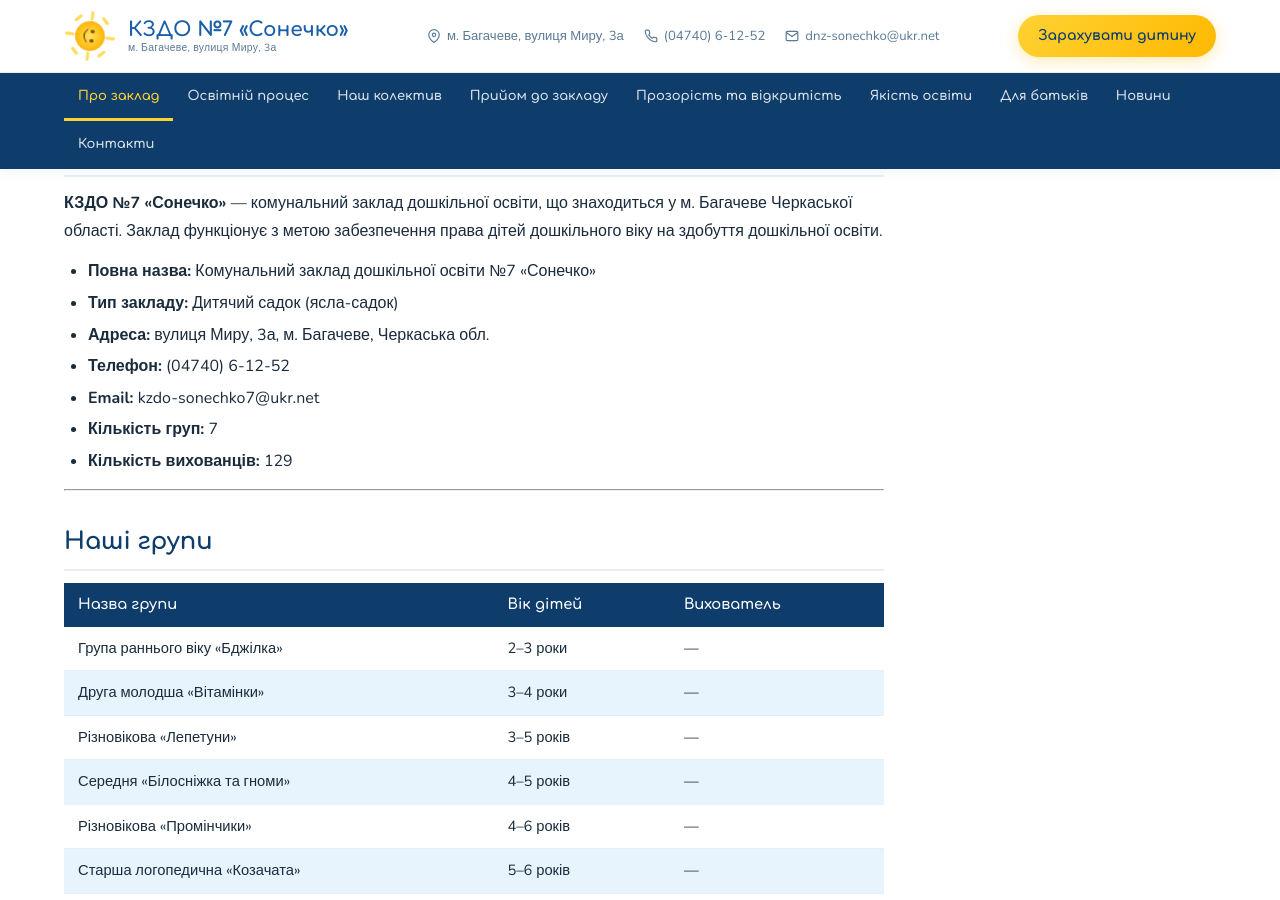
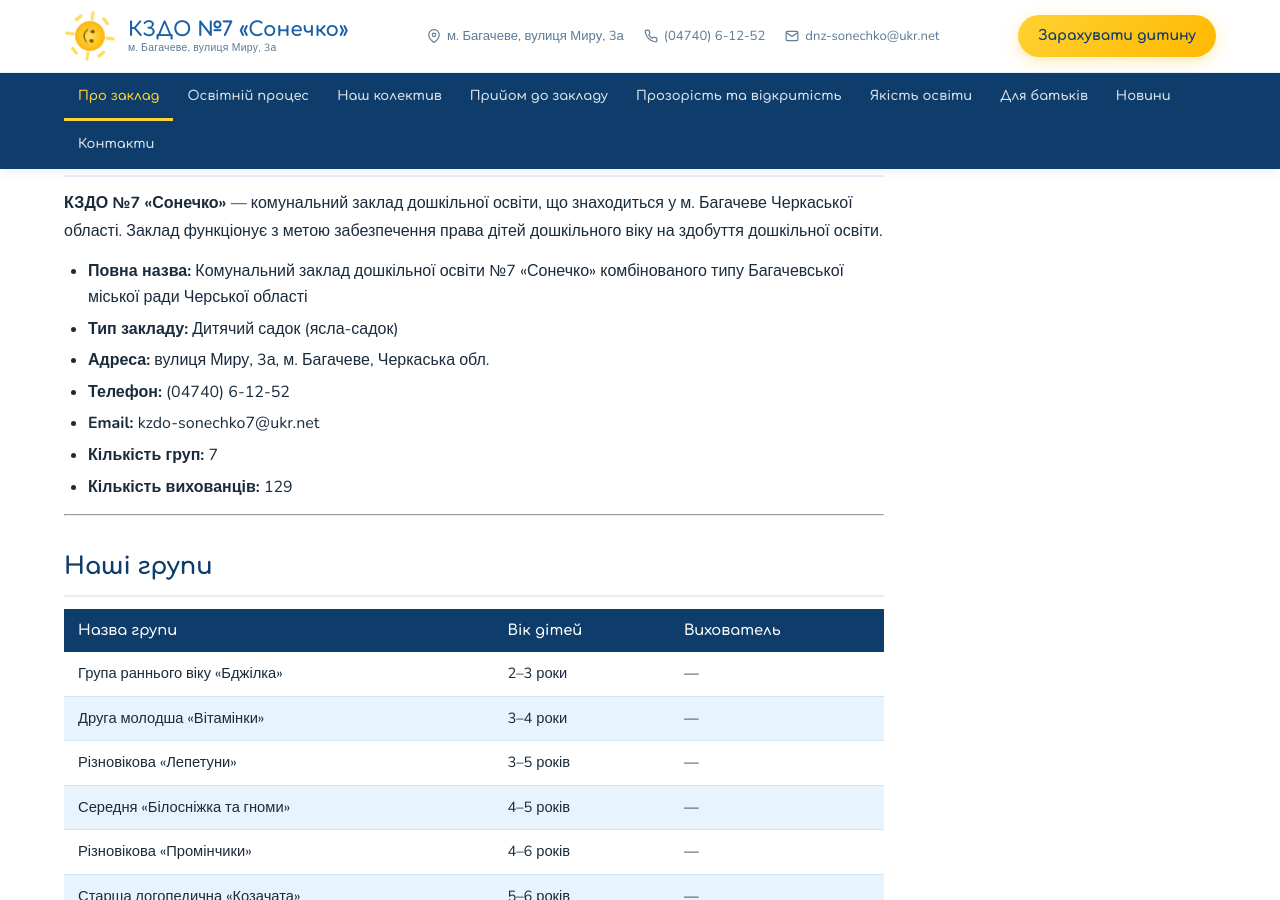
Before and after one commit to sonechko7/sonechko7.github.io, a Jekyll site: the page built from pages/pro-zaklad.md, in a window 1280 px wide and 900 px high, scrolled down 341 px. Built offline with Jekyll 4.4.1, drawn with Linux system fonts in a browser that asks for light colours; a script that is not in the unit is left out.

Commit message:
Update Сторінка “pro-zaklad”

```diff
--- a/pages/pro-zaklad.md
+++ b/pages/pro-zaklad.md
@@ -9,7 +9,7 @@
 
 **КЗДО №7 «Сонечко»** — комунальний заклад дошкільної освіти, що знаходиться у м. Багачеве Черкаської області. Заклад функціонує з метою забезпечення права дітей дошкільного віку на здобуття дошкільної освіти.
 
-* **Повна назва:** Комунальний заклад дошкільної освіти №7 «Сонечко»
+* **Повна назва:** Комунальний заклад дошкільної освіти №7 «Сонечко» комбінованого типу Багачевської міської ради Черської області
 * **Тип закладу:** Дитячий садок (ясла-садок)
 * **Адреса:** вулиця Миру, 3а, м. Багачеве, Черкаська обл.
 * **Телефон:** (04740) 6-12-52
```
